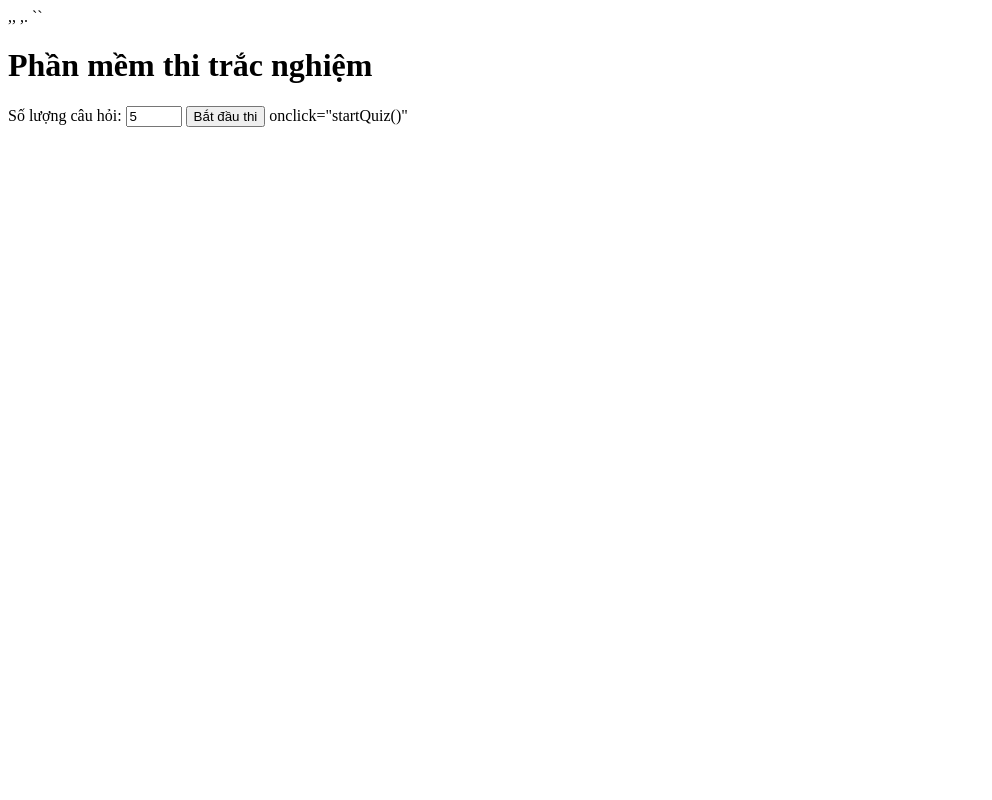
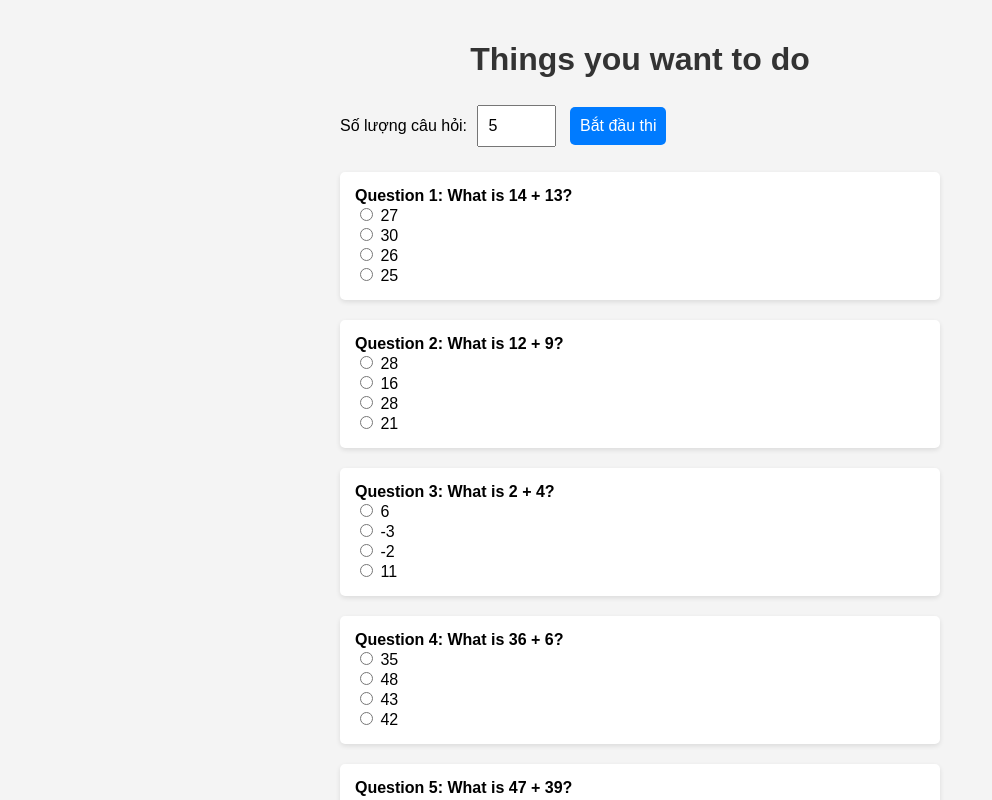
Before and after one commit to tatylic/Quiz, a plain HTML site: page index.html in a window 1280 px wide. Both pictures are taken after a click on the button "Bắt đầu thi". Shown: the top 800 px of the page, without its empty margins (0-992 px from the left). Drawn offline with Linux system fonts and the light colour scheme.

Commit message:
Update index.html

```diff
--- a/index.html
+++ b/index.html
@@ -1,12 +1,133 @@
-  <title>Phần mềm thi trắc nghiệm</title>
-
-,, ,.
-``
-
-  <h1>Phần mềm thi trắc nghiệm</h1>
+<!DOCTYPE html>
+<html lang="en">
+<head>
+  <meta charset="UTF-8">
+  <meta name="viewport" content="width=device-width, initial-scale=1.0">
+  <title>Something to do</title>
+  <style>
+    body {
+      font-family: Arial, sans-serif;
+      max-width: 600px;
+      margin: 0 auto;
+      padding: 20px;
+      background-color: #f4f4f4;
+    }
+    h1 {
+      text-align: center;
+      color: #333;
+    }
+    #numQuestions, button {
+      padding: 10px;
+      margin: 5px;
+      font-size: 16px;
+    }
+    button {
+      background-color: #007BFF;
+      color: white;
+      border: none;
+      cursor: pointer;
+      border-radius: 5px;
+    }
+    button:hover {
+      background-color: #0056b3;
+    }
+    #quizContainer {
+      margin-top: 20px;
+    }
+    .question {
+      margin-bottom: 20px;
+      padding: 15px;
+      background-color: white;
+      border-radius: 5px;
+      box-shadow: 0 2px 5px rgba(0,0,0,0.1);
+    }
+    #result {
+      margin-top: 20px;
+      font-size: 18px;
+      font-weight: bold;
+      text-align: center;
+    }
+  </style>
+</head>
+<body>
+  <h1>Things you want to do</h1>
   <label for="numQuestions">Số lượng câu hỏi:</label>
-  <input value="5" max="10" min="1" id="numQuestions" type="number">
-  <button>Bắt đầu thi</button>
-onclick="startQuiz()"
+  <input type="number" id="numQuestions" min="1" max="10" value="5">
+  <button onclick="startQuiz()">Bắt đầu thi</button>
   <div id="quizContainer"></div>
   <div id="result"></div>
+
+  <script>
+    function generateQuestion() {
+      // Generate a simple math question (e.g., a + b = ?)
+      const num1 = Math.floor(Math.random() * 50) + 1;
+      const num2 = Math.floor(Math.random() * 50) + 1;
+      const correctAnswer = num1 + num2;
+      const answers = [
+        correctAnswer,
+        correctAnswer + Math.floor(Math.random() * 10) + 1,
+        correctAnswer - Math.floor(Math.random() * 10) - 1,
+        correctAnswer + Math.floor(Math.random() * 20) - 10
+      ].sort(() => Math.random() - 0.5); // Shuffle answers
+
+      return {
+        question: `What is ${num1} + ${num2}?`,
+        answers: answers,
+        correctAnswer: correctAnswer
+      };
+    }
+
+    function startQuiz() {
+      const numQuestions = parseInt(document.getElementById('numQuestions').value);
+      if (numQuestions < 1 || numQuestions > 10) {
+        alert('Please enter a number between 1 and 10.');
+        return;
+      }
+
+      const quizContainer = document.getElementById('quizContainer');
+      quizContainer.innerHTML = ''; // Clear previous quiz
+      document.getElementById('result').innerHTML = ''; // Clear previous result
+
+      const questions = [];
+      for (let i = 0; i < numQuestions; i++) {
+        questions.push(generateQuestion());
+      }
+
+      questions.forEach((q, index) => {
+        const questionDiv = document.createElement('div');
+        questionDiv.className = 'question';
+        questionDiv.innerHTML = `<strong>Question ${index + 1}: ${q.question}</strong><br>`;
+
+        q.answers.forEach((answer, ansIndex) => {
+          const label = document.createElement('label');
+          label.innerHTML = `
+            <input type="radio" name="question${index}" value="${answer}" required>
+            ${answer}<br>
+          `;
+          questionDiv.appendChild(label);
+        });
+        quizContainer.appendChild(questionDiv);
+      });
+
+      // Add submit button
+      const submitButton = document.createElement('button');
+      submitButton.textContent = 'Submit Quiz';
+      submitButton.onclick = () => submitQuiz(questions);
+      quizContainer.appendChild(submitButton);
+    }
+
+    function submitQuiz(questions) {
+      let score = 0;
+      questions.forEach((q, index) => {
+        const selectedAnswer = document.querySelector(`input[name="question${index}"]:checked`);
+        if (selectedAnswer && parseInt(selectedAnswer.value) === q.correctAnswer) {
+          score++;
+        }
+      });
+
+      const resultDiv = document.getElementById('result');
+      resultDiv.innerHTML = `You scored ${score} out of ${questions.length}!`;
+    }
+  </script>
+</body>
+</html>
```
